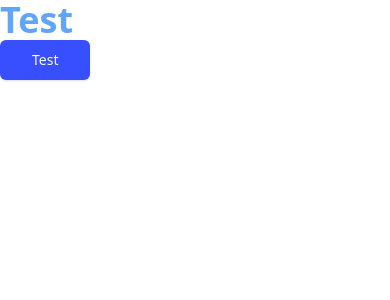
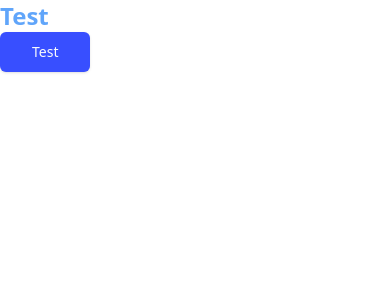
Before and after one commit to elab-development/klijentske-veb-tehnologije-2024-2022-0251-vremenska-prognoza, a React (Vite) app: page / in a window 390 px wide. Shown: the top 300 px of the page. Built offline with nearby package versions, Linux system fonts and the light colour scheme.

Commit message:
dodat prettier za tailwind klase

```diff
--- a/package.json
+++ b/package.json
@@ -31,6 +31,8 @@
     "eslint-plugin-react-hooks": "^4.6.0",
     "eslint-plugin-react-refresh": "^0.4.6",
     "postcss": "^8.4.38",
+    "prettier": "^3.3.2",
+    "prettier-plugin-tailwindcss": "^0.6.5",
     "tailwindcss": "^3.4.4",
     "typescript": "^5.2.2",
     "vite": "^5.2.0"
--- a/src/App.tsx
+++ b/src/App.tsx
@@ -3,7 +3,7 @@ import { Button } from "./components/ui/button";
 function App() {
   return (
     <div>
-      <h1 className="text-blue-400 text-4xl font-semibold">Test</h1>
+      <h1 className="text-2xl font-semibold text-blue-400 sm:text-4xl">Test</h1>
       <Button size="lg">Test</Button>
     </div>
   );
```
Also changed, not shown: 2 other files (tests, documents, lock files or other folders).
